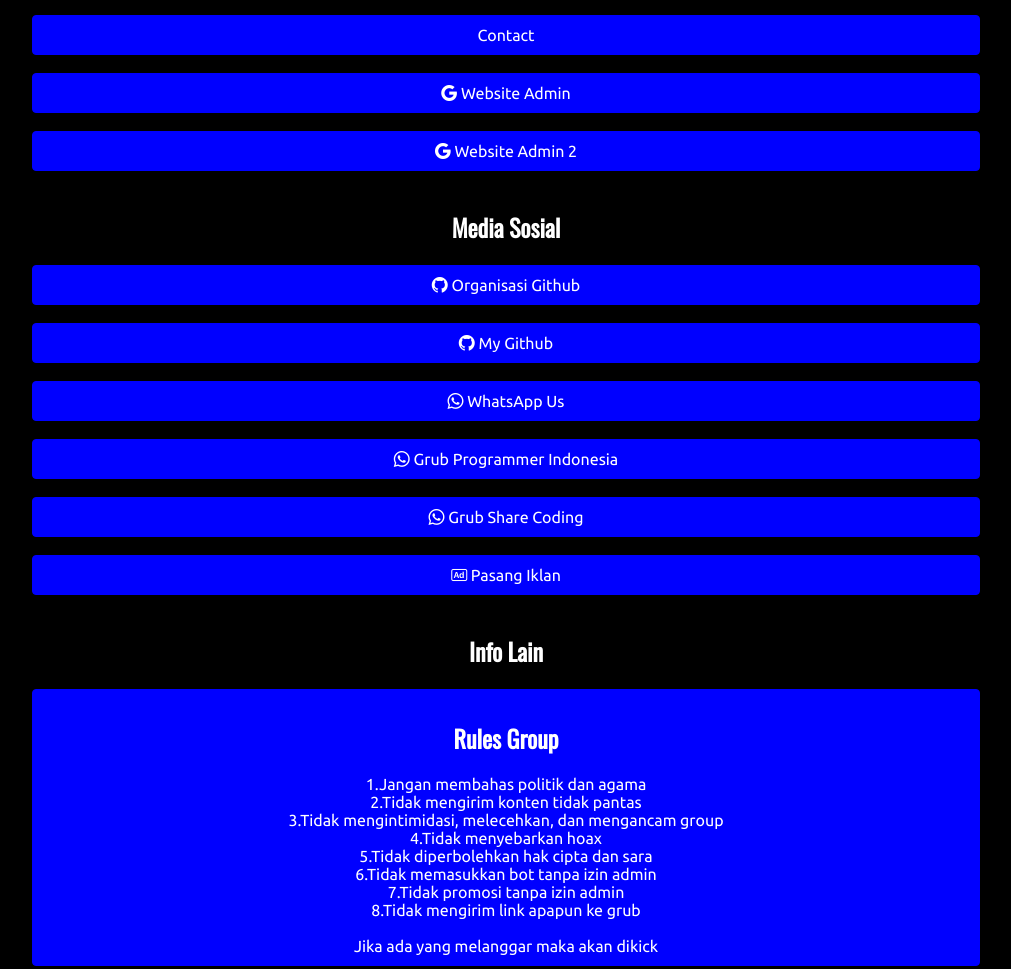
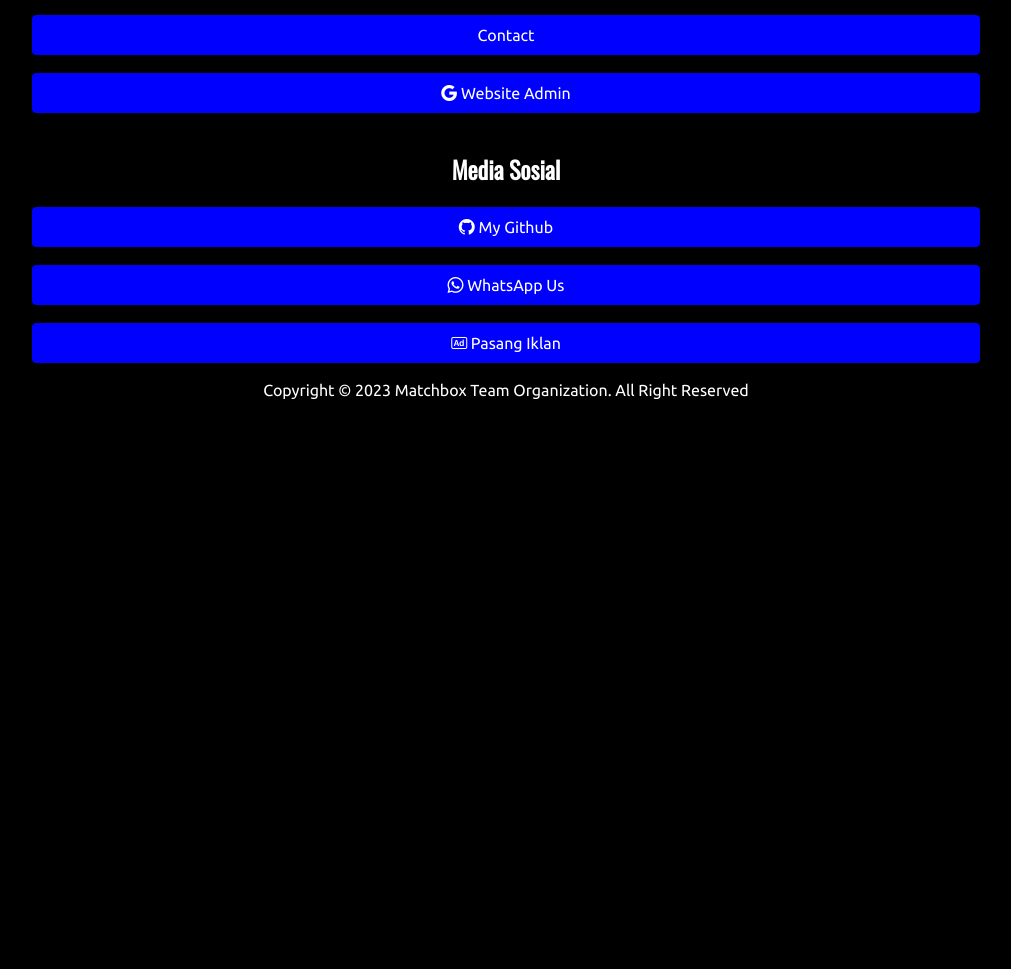
Before and after one commit to MatchBox-ID/portfolio, a plain HTML site: page index.html in a window 1280 px wide. Shown: the part 424-1393 px from the top of the page, without its empty margins (134-1145 px from the left). After the commit the page ends 831 px from the top, so only its background shows below. Drawn offline with nearby package versions, Linux system fonts and the light colour scheme.

Commit message:
update index.html

```diff
--- a/index.html
+++ b/index.html
@@ -27,28 +27,17 @@
 <br>
 <center><a href="./contact"><button class="button-37 btn-md" role="button">Contact</button></a></center>
 <br>
-<center><a href="https://danitechid.com"><button class="button-37 btn-md" role="button"><i class="bi bi-google"></i> Website Admin</button></a></center>
-<br>
-<center><a href="https://matchboxid.my.id"><button class="button-37 btn-md" role="button"><i class="bi bi-google"></i> Website Admin 2</button></a></center>
+<center><a href="https://matchboxid.my.id"><button class="button-37 btn-md" role="button"><i class="bi bi-google"></i> Website Admin </button></a></center>
 <br>
      <!-- Page 2 !-->
      <h2 align="middle">Media Sosial</h2>
-     <center><a href="https://github.com/programmers-indonesia"><button class="button-37 btn-md" role="button"><i class="bi bi-github"></i></> Organisasi Github</button></a></center>
-<br>
 <center><a href="https://github.com/matchbox-id"><button class="button-37 btn-md" role="button"><i class="bi bi-github"></i></> My Github</button></a></center>
 <br>
 <center><a href="https://wa.me/+6285941896616"><button class="button-37 btn-md" role="button"><i class="bi bi-whatsapp"></i> WhatsApp Us</button></a></center>
 <br>
-<center><a href="https://chat.whatsapp.com/JlNmsKuv2BS76CDc7zqgeh"><button class="button-37 btn-md" role="button"><i class="bi bi-whatsapp"></i> Grub Programmer Indonesia</button></a></center>
-<br>
-<center><a href="https://chat.whatsapp.com/L57A1BWAds7LhsyKvST51B"><button class="button-37 btn-md" role="button"><i class="bi bi-whatsapp"></i> Grub Share Coding</button></a></center>
-<br>
 <center><a href="https://wa.me/+6285936518795?text=pasang+iklan+di+website"><button class="button-37 btn-md" role="button"><i class="bi bi-badge-ad"></i> Pasang Iklan</button></a></center>
 <br>
 <!-- page 3!-->
-<h2 align="middle">Info Lain</h2>
-<center><button class="button-37 btn-md" role="button"><h2>Rules Group</h2>1.Jangan membahas politik dan agama<br>2.Tidak mengirim konten tidak pantas<br>3.Tidak mengintimidasi, melecehkan, dan mengancam group<br>4.Tidak menyebarkan hoax<br>5.Tidak diperbolehkan hak cipta dan sara<br>6.Tidak memasukkan bot tanpa izin admin<br>7.Tidak promosi tanpa izin admin<br>8.Tidak mengirim link apapun ke grub<br><br>Jika ada yang melanggar maka akan dikick</button></center>
-<br>
 <footer align="middle">Copyright &copy; 2023 Matchbox Team Organization. All Right Reserved</footer>
 </body>
 </html>
```
